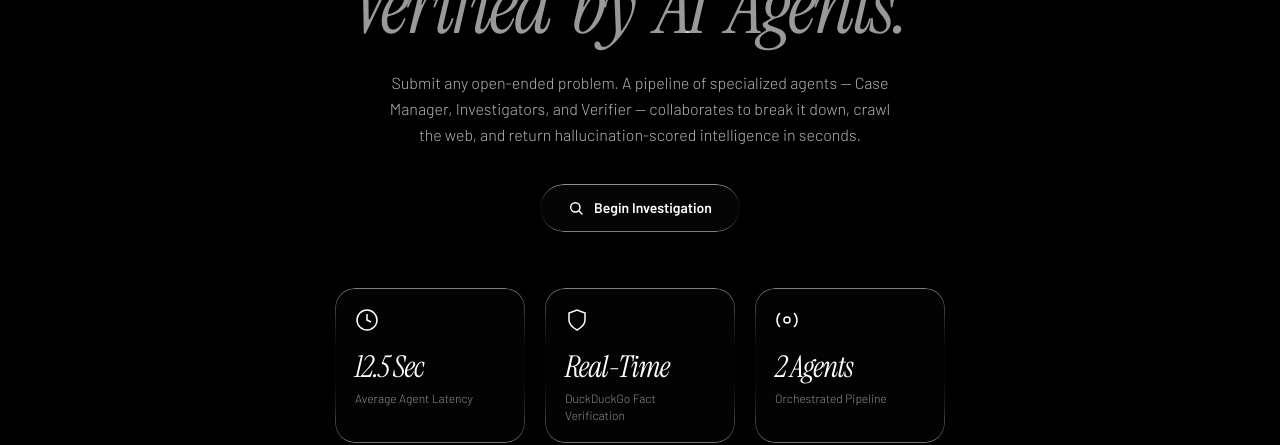
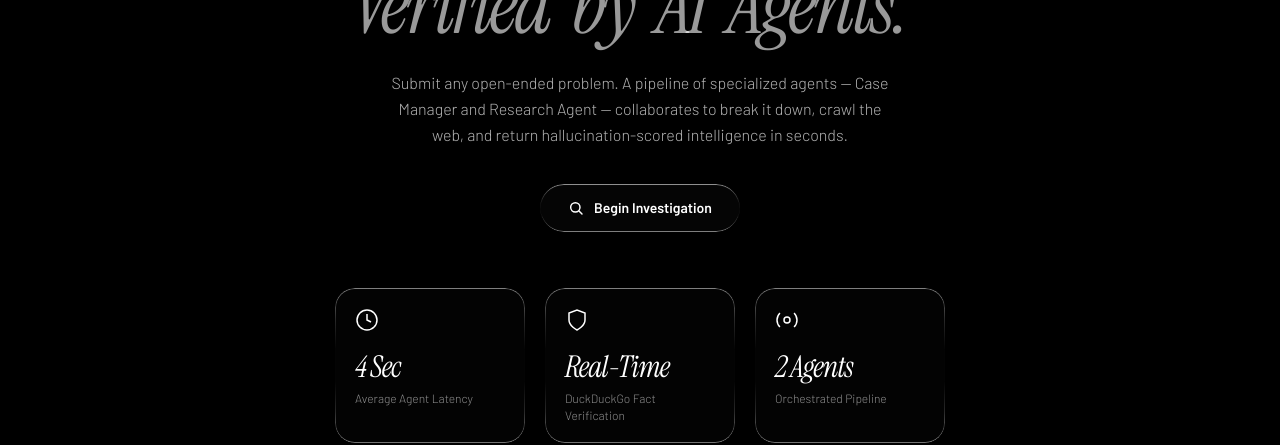
Before and after one commit to Edge-Explorer/AgentBond-AI, a React (Vite) app in the folder frontend/: page / in a window 1280 px wide. Shown: the part 298-743 px from the top of the page. Built offline with nearby package versions, Linux system fonts and the light colour scheme; no server answers.

Commit message:
fix: update agent latency stat to 4 Sec from Grafana data, correct agent description to 2 agents

```diff
--- a/frontend/src/sections/HeroSection.jsx
+++ b/frontend/src/sections/HeroSection.jsx
@@ -30,7 +30,7 @@ export default function HeroSection({ onOpenAuth, onViewWorkspace }) {
           <polyline points="12 6 12 12 16 14" />
         </svg>
       ),
-      value: "12.5 Sec",
+      value: "4 Sec",
       label: "Average Agent Latency",
     },
     {
@@ -99,8 +99,8 @@ export default function HeroSection({ onOpenAuth, onViewWorkspace }) {
           variants={itemVariants}
           className="mt-7 text-sm md:text-base text-white/70 max-w-lg font-body font-light leading-relaxed"
         >
-          Submit any open-ended problem. A pipeline of specialized agents — Case Manager,
-          Investigators, and Verifier — collaborates to break it down, crawl the web, and return
+          Submit any open-ended problem. A pipeline of specialized agents — Case Manager
+          and Research Agent — collaborates to break it down, crawl the web, and return
           hallucination-scored intelligence in seconds.
         </motion.p>
 
```
